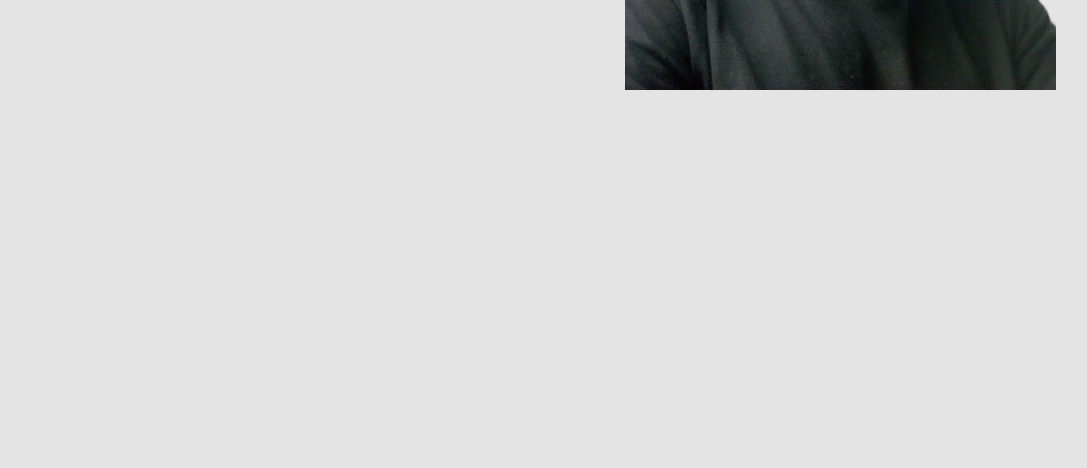
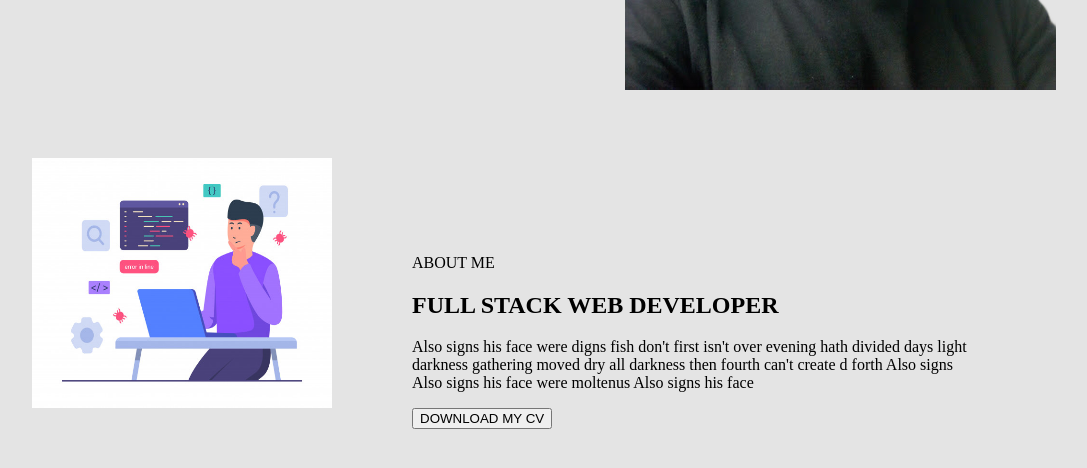
Before and after one commit to ElijahTobs/Portfolio, a plain HTML site: page index.html in a window 1280 px wide. Shown: the part 516-984 px from the top of the page, without its empty margins (96-1183 px from the left). Before the commit the page ends 800 px from the top, so only its background shows below. Drawn offline with Linux system fonts and the light colour scheme.

Commit message:
Add about me section

```diff
--- a/assets/stylesheets/style.css
+++ b/assets/stylesheets/style.css
@@ -17,10 +17,21 @@ nav li.home {
   /* background: -webkit-radial-gradient(#01FDC1, rgb(83, 83, 136)); */
 }
 
-nav li.home:hover {
+/* nav li.home:hover {
 
 }
 
+nav li.about:hover {
+
+}
+
+nav li.portfolio:hover {
+
+}
+
+nav li.contact:hover {
+
+} */
 
 li.home a {
   color: #e4e4e4;
@@ -69,12 +80,9 @@ main .me {
   align-items: center;
 }
 
-main .me h1 {
-  margin: 2rem 0;
-}
-
 .me h1 {
   font-size: 2.5rem;
+  margin: 2rem 0;
 }
 
 main .me h5 {
@@ -90,3 +98,17 @@ main .reach a {
   color: #747474;
   margin-right: .7rem;
 }
+
+#about {
+  display: flex;
+  margin: 4rem 0;
+}
+
+#about img {
+  width: 300px;
+  height: 250px;
+}
+
+#about div {
+  margin: 5rem;
+}
--- a/index.html
+++ b/index.html
@@ -21,14 +21,14 @@
         </a>
       </li>
       <li class='home'><a href="/index.html">Home</a></li>
-      <li><a href="#about">About</a></li>
-      <li><a href="#portfolio">Portfolio</a></li>
-      <li><a href="#contact">Contact</a></li>
+      <li class='about'><a href="#about">About</a></li>
+      <li class='portfolio'><a href="#portfolio">Portfolio</a></li>
+      <li class='contact'><a href="#contact">Contact</a></li>
     </ul>
   </nav>
   <main>
     <!-- Little intro -->
-    <div class="me">
+    <section class="me">
       <div class="intro">
         <p>HEY THERE !</p>
         <h1>I AM ELIJAH</h1>
@@ -43,9 +43,18 @@
       <div class="pix">
         <img src="/assets/images/my_img11.png" alt="">
       </div>
-    </div>
+    </section>
 
-
+    <!-- About me -->
+    <section id="about">
+      <img src="/assets/images/aboutpix.jpg" alt="">
+      <div>
+        <p>ABOUT ME</p>
+        <h1>FULL STACK WEB DEVELOPER</h1>
+        <p>Also signs his face were digns fish don't first isn't over evening hath divided days light darkness gathering moved dry all darkness then fourth can't create d forth Also signs Also signs his face were moltenus Also signs his face</p>
+        <button>DOWNLOAD MY CV</button>
+      </div>
+    </section>
   </main>
 </body>
 </html>
```
